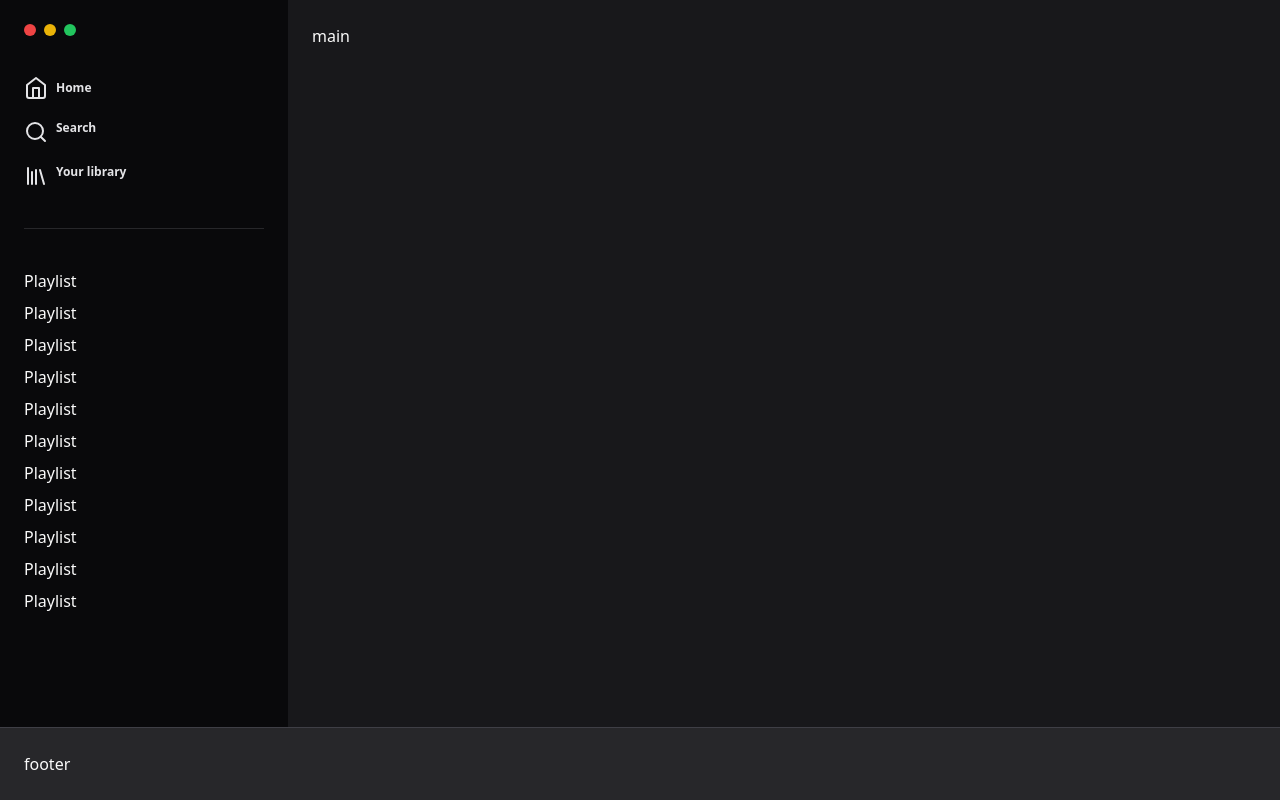
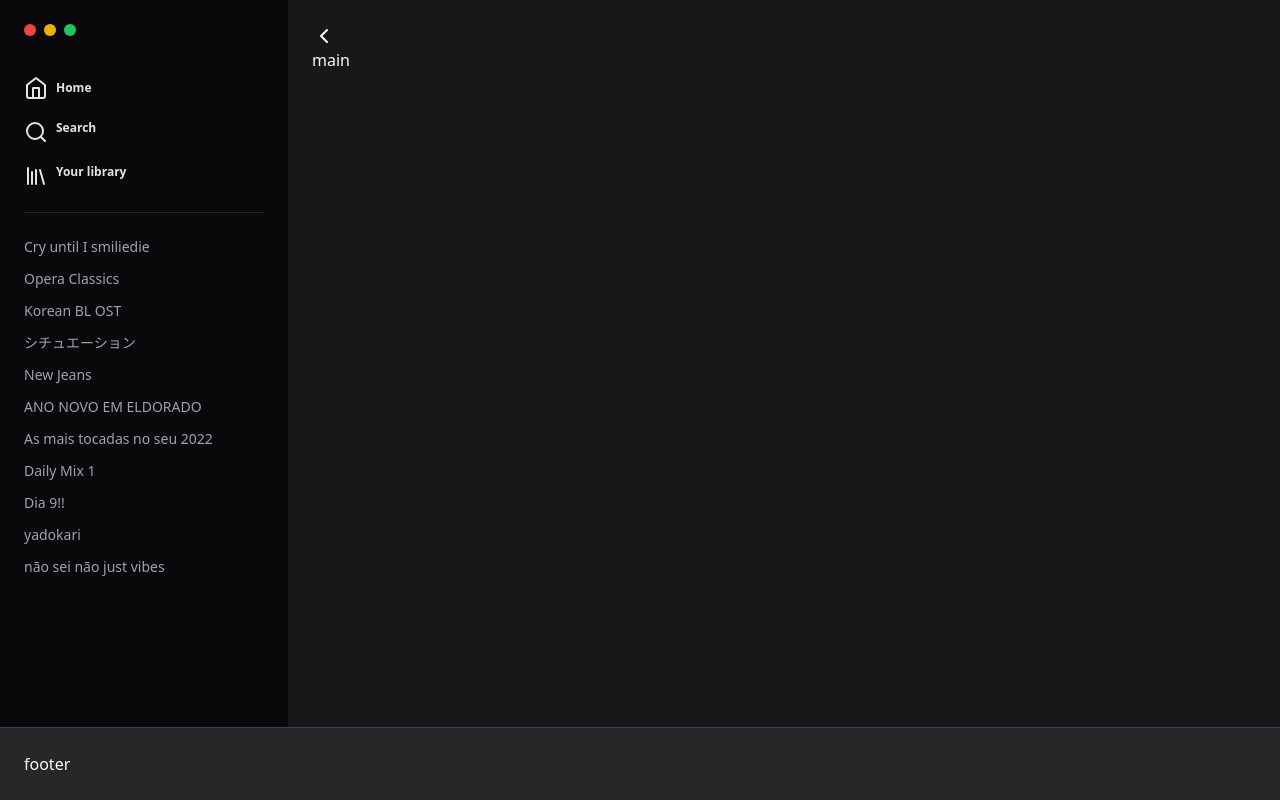
Before and after one commit to gavekhun/HomeSpotify, a Next.js app: page / in a window 1280 px wide. Built offline with nearby package versions, Linux system fonts and the light colour scheme.

Commit message:
dando push

```diff
--- a/src/app/page.tsx
+++ b/src/app/page.tsx
@@ -1,4 +1,4 @@
-import { HomeIcon, Search, Library } from 'lucide-react'
+import { HomeIcon, Search, Library, ChevronLeft } from 'lucide-react'
 
 export default function Home() {
   return (
@@ -12,37 +12,43 @@ export default function Home() {
             <div className='w-3 h-3 bg-green-500 rounded-full'/>
           </div>
           <nav className='space-y-5 mt-10'>
-            <a href="" className="flex items-center gap-2 text-xs font-semibold text-zinc-200">
+            <a href="" className="flex items-center gap-2 text-xs font-semibold text-zinc-200 hover:text-zinc-400">
               <HomeIcon/>
               Home
             </a>
-            <a href="" className='flex itens-center gap-2 text-xs font-semibold text-zinc-200'>
+            <a href="" className='flex itens-center gap-2 text-xs font-semibold text-zinc-200 hover:text-zinc-400'>
               <Search />
               Search
             </a>
-            <a href="" className='flex itens-center gap-2 text-xs font-semibold text-zinc-200'>
+            <a href="" className='flex itens-center gap-2 text-xs font-semibold text-zinc-200 hover:text-zinc-400'>
               <Library/>
               Your library
             </a>
           </nav>
-          <nav className='mt-10 pt-10 border-t border-zinc-800 flex flex-col gap-2'>
-            <a href=""> Playlist </a>
-            <a href=""> Playlist </a>
-            <a href=""> Playlist </a>
-            <a href=""> Playlist </a>
-            <a href=""> Playlist </a>
-            <a href=""> Playlist </a>
-            <a href=""> Playlist </a>
-            <a href=""> Playlist </a>
-            <a href=""> Playlist </a>
-            <a href=""> Playlist </a>
-            <a href=""> Playlist </a>
+          <nav className='mt-6 pt-6 border-t border-zinc-800 flex flex-col gap-3'>
+            <a href="" className='text-sm text-zinc-400 hover:text-zinc-100'> Cry until I smiliedie </a>
+            <a href="" className='text-sm text-zinc-400 hover:text-zinc-100'> Opera Classics </a>
+            <a href="" className='text-sm text-zinc-400 hover:text-zinc-100'> Korean BL OST </a>
+            <a href="" className='text-sm text-zinc-400 hover:text-zinc-100'> シチュエーション </a>
+            <a href="" className='text-sm text-zinc-400 hover:text-zinc-100'> New Jeans </a>
+            <a href="" className='text-sm text-zinc-400 hover:text-zinc-100'> ANO NOVO EM ELDORADO </a>
+            <a href="" className='text-sm text-zinc-400 hover:text-zinc-100'> As mais tocadas no seu 2022 </a>
+            <a href="" className='text-sm text-zinc-400 hover:text-zinc-100'> Daily Mix 1 </a>
+            <a href="" className='text-sm text-zinc-400 hover:text-zinc-100'> Dia 9!! </a>
+            <a href="" className='text-sm text-zinc-400 hover:text-zinc-100'> yadokari </a>
+            <a href="" className='text-sm text-zinc-400 hover:text-zinc-100'> não sei não just vibes </a>
 
 
           </nav>
 
         </aside>
         <main className="flex-1 p-6">
+          <div className='flex items-center gap-3'>
+            <button>
+              <ChevronLeft/>
+
+            </button>
+          </div>
           main
         </main>
 
```
